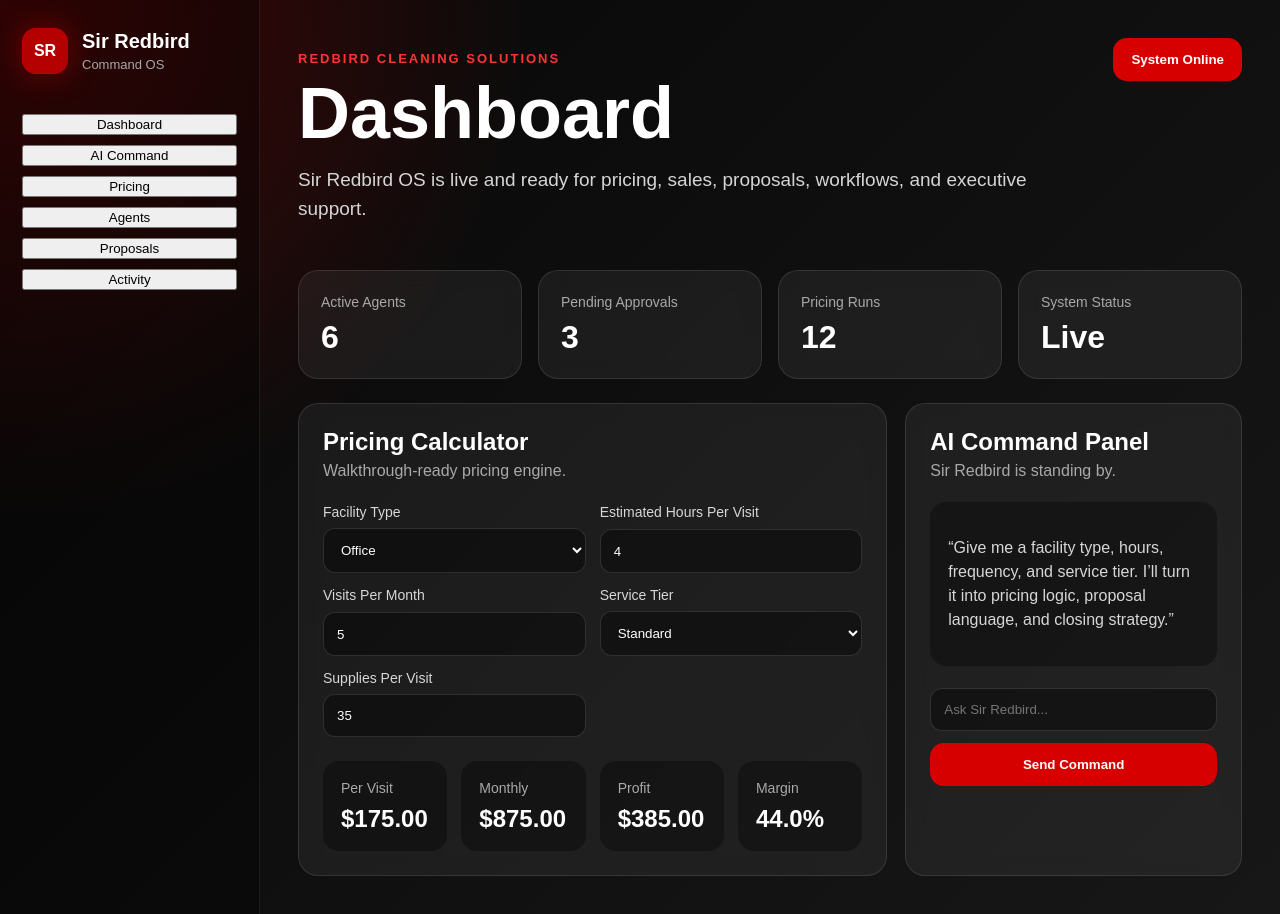
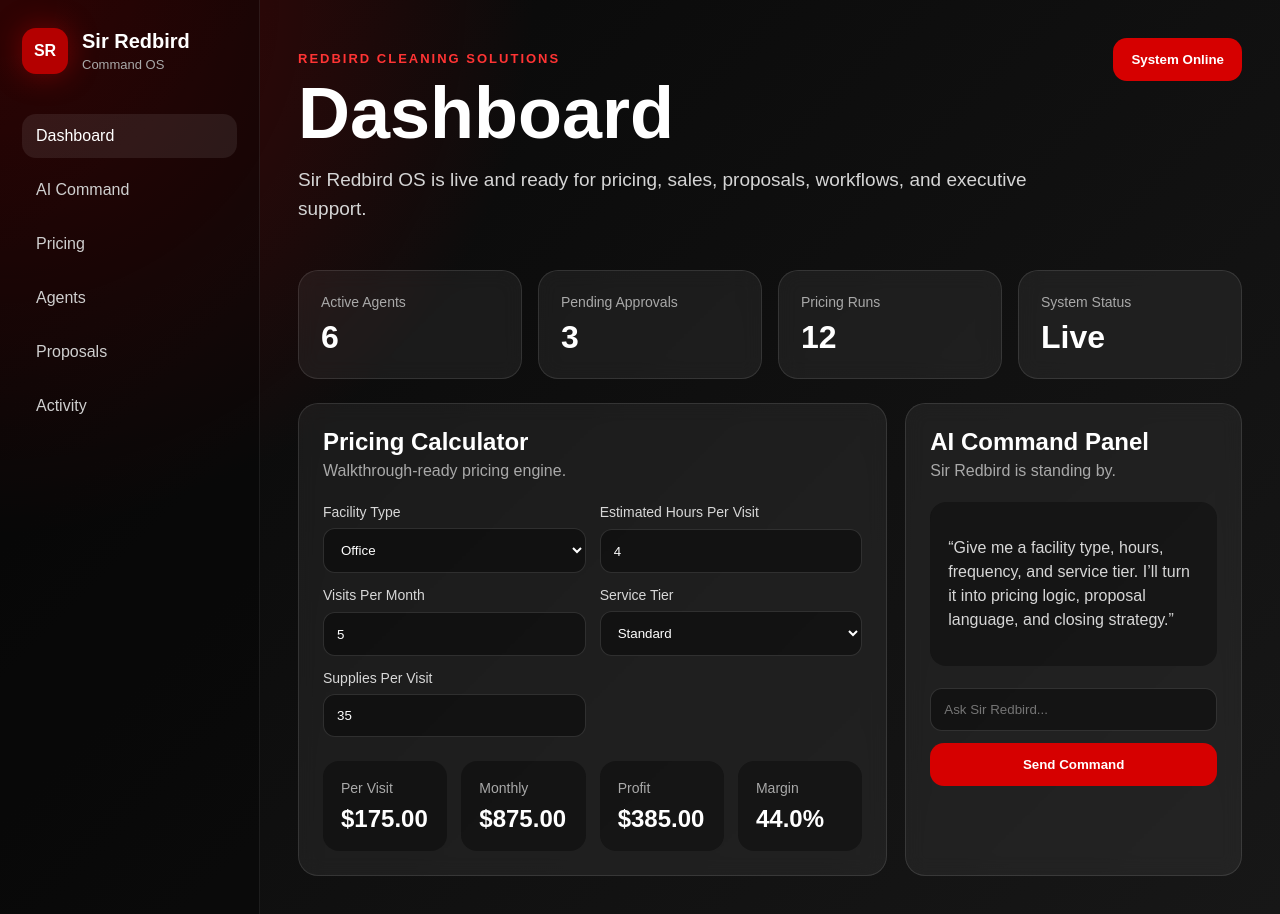
Before and after one commit to sirredbird/sir-redbird, a React (Vite) app: page / in a window 1280 px wide. Built offline with nearby package versions, Linux system fonts and the light colour scheme.

Commit message:
Update styles.css

```diff
--- a/src/styles.css
+++ b/src/styles.css
@@ -288,3 +288,31 @@ select {
     margin-top: 16px;
   }
 }
+nav button {
+  color: #cfcfcf;
+  background: transparent;
+  border: none;
+  text-align: left;
+  padding: 13px 14px;
+  border-radius: 14px;
+  cursor: pointer;
+  font-size: 16px;
+}
+
+nav button.active,
+nav button:hover {
+  background: rgba(255, 255, 255, 0.08);
+  color: #ffffff;
+}
+
+.textarea {
+  width: 100%;
+  min-height: 180px;
+  margin: 18px 0;
+  border: 1px solid rgba(255, 255, 255, 0.13);
+  background: rgba(0, 0, 0, 0.4);
+  color: white;
+  padding: 14px;
+  border-radius: 14px;
+  font-family: Arial, sans-serif;
+}
```
